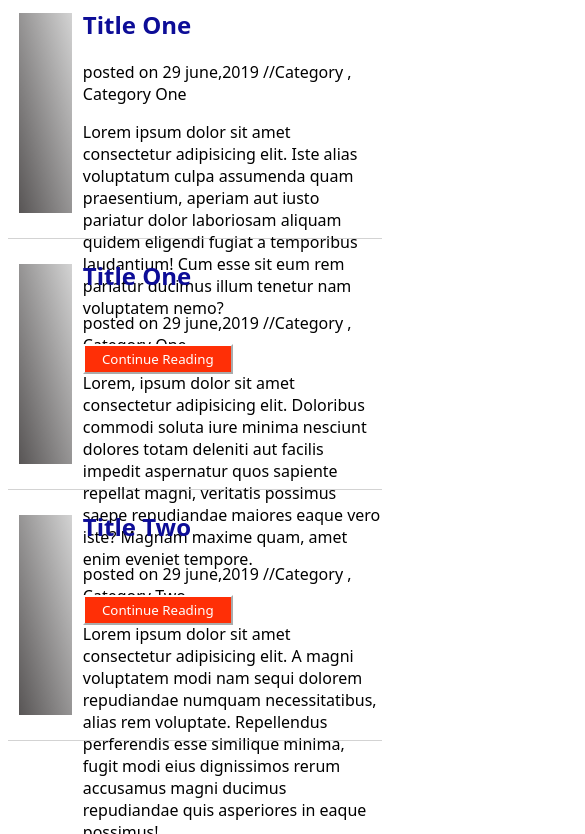
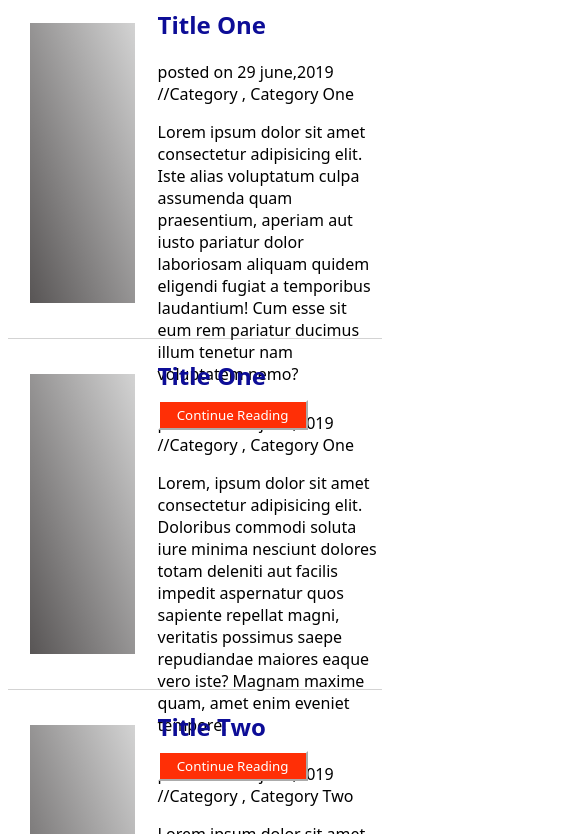
Before and after one commit to AnjuNarmala/Git-repo, a plain HTML site: page Web_Page1/index.html in a window 390 px wide. Shown: the part 221-1055 px from the top of the page, 585 px wide, since content can reach past the window. Drawn offline with Linux system fonts and the light colour scheme.

Commit message:
Responsive Web_Page

```diff
--- a/Web_Page1/index.css
+++ b/Web_Page1/index.css
@@ -37,13 +37,11 @@
 nav {
     width: 100%;
     height: 100px;
-    /* background-color: azure; */
     border-bottom: 1px black solid;
 }
 
 #drop_article1 {
-    /* background-color: aqua; */
-    width: 15%;
+    width: 30%;
     height: 100%;
     float: left;
 }
@@ -58,21 +56,20 @@ nav {
 }
 
 #mid_article1 {
-    /* background-color: bisque; */
-    width: 55%;
+    width: 40%;
     height: 100%;
     float: left;
+    display: flex;
+    justify-content: center;
+    align-items: center;
 }
 
 #mid_article1>h1 {
     position: relative;
-    top: -10px;
-    left: 320px;
     font-size: 35px;
 }
 
 #corner_article1 {
-    /* background-color: aqua; */
     width: 30%;
     height: 100%;
     float: left;
@@ -98,8 +95,7 @@ main {
 
 aside {
     width: 20%;
-    height: 100%;
-    /* background-color: bisque; */
+    height: 250px;
     float: left;
     display: flex;
     justify-content: center;
@@ -110,14 +106,13 @@ aside {
 aside>div {
     width: 70%;
     height: 80%;
-    /* background-color: lightgrey; */
     background-image: linear-gradient(to top right, rgb(88, 85, 85) , lightgray);
+    cursor: pointer;
 }
 
 .port {
     width: 80%;
-    height: 100%;
-    /* background-color: burlywood; */
+    height: 250px;
     float: left;
     border-bottom: 1px lightgray solid;
 }
@@ -129,9 +124,21 @@ aside>div {
 .port>button{
     width: 150px;
     height: 30px;
-    margin-top: 40px;
+    margin-top: 30px;
     background-color:rgb(255, 47, 6);
     color: white;
     text-align: center;
     border: 2px  white outset;
+    cursor: pointer;
 }
+
+@media screen and (max-width: 1024px){
+  aside{
+    width: 40%;
+    height: 350px;
+  }
+  .port{
+    width: 60%;
+    height: 350px;
+  }
+}
```
